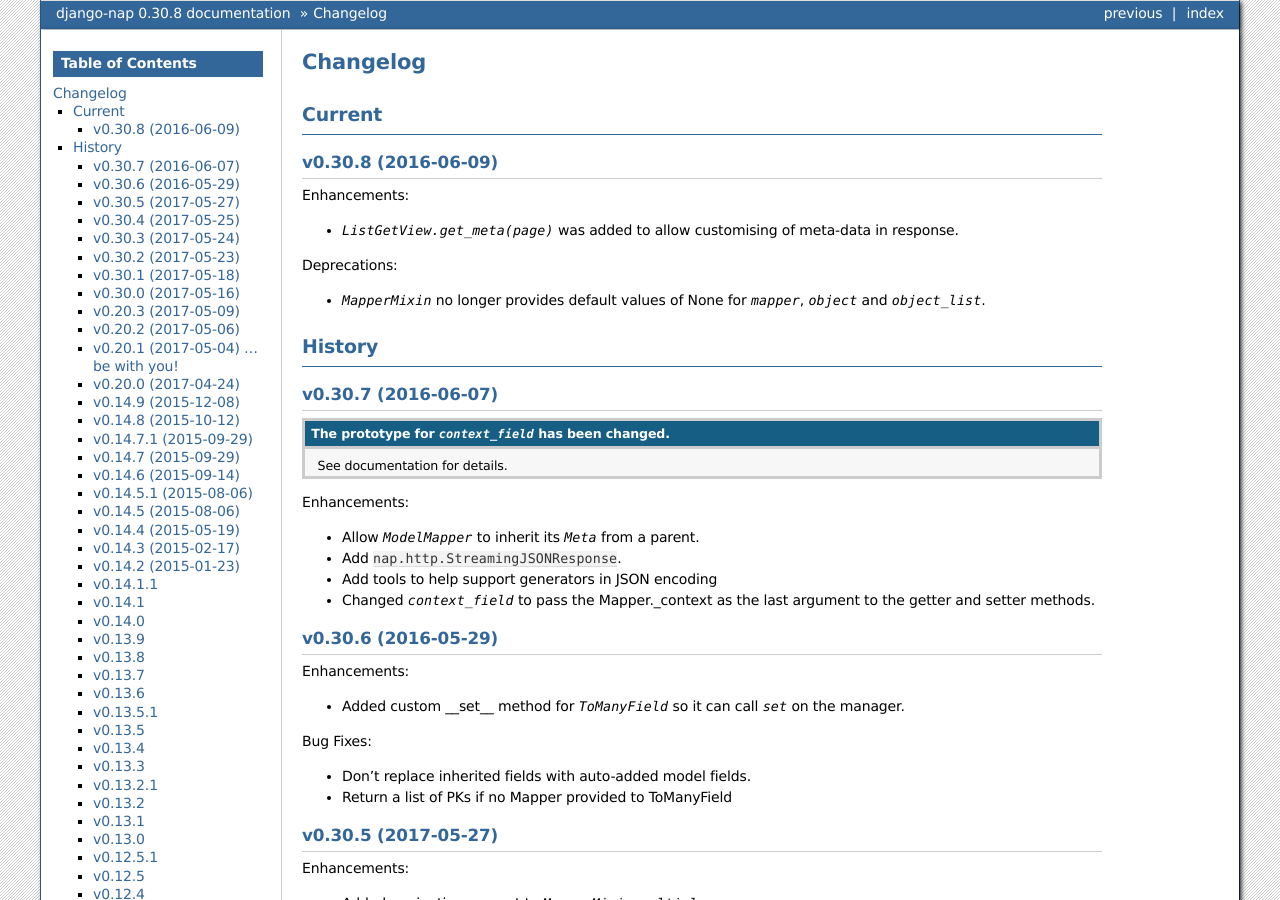
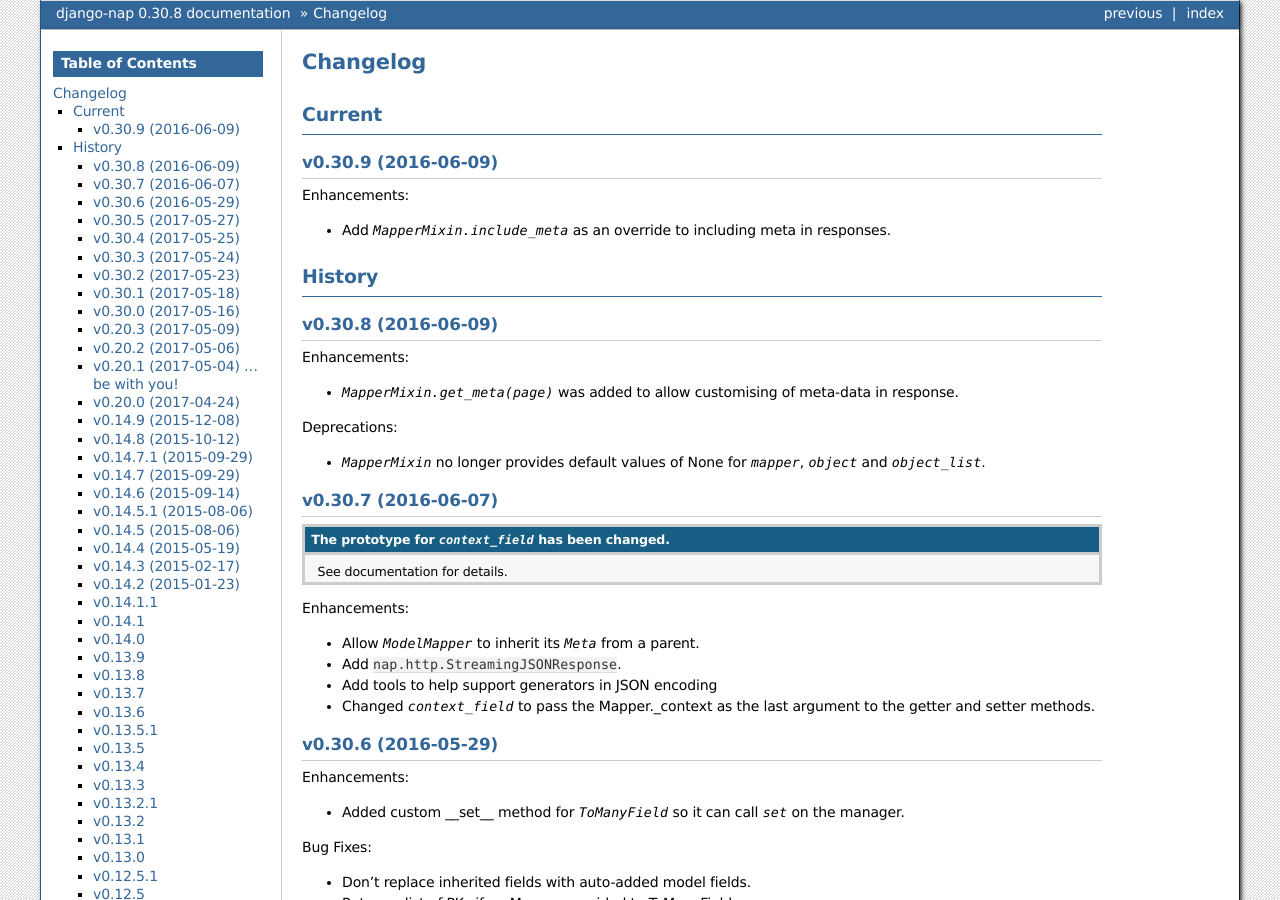
Before and after one commit to funkybob/django-nap, a Sphinx documentation site: the page built from docs/changelog.rst, in a window 1280 px wide and 900 px high. Built offline with Sphinx 7.4.7, drawn with Linux system fonts in a browser that asks for light colours.

Commit message:
Update docs

```diff
--- a/docs/changelog.rst
+++ b/docs/changelog.rst
@@ -6,22 +6,29 @@
 Current
 -------
 
+v0.30.9 (2016-06-09)
+====================
+
+Enhancements:
+
+- Add `MapperMixin.include_meta` as an override to including meta in responses.
+
+-------
+History
+-------
+
 v0.30.8 (2016-06-09)
 ====================
 
 Enhancements:
 
-- `ListGetView.get_meta(page)` was added to allow customising of meta-data in
+- `MapperMixin.get_meta(page)` was added to allow customising of meta-data in
   response.
 
 Deprecations:
 
 - `MapperMixin` no longer provides default values of None for `mapper`,
   `object` and `object_list`.
-
--------
-History
--------
 
 v0.30.7 (2016-06-07)
 ====================
```
